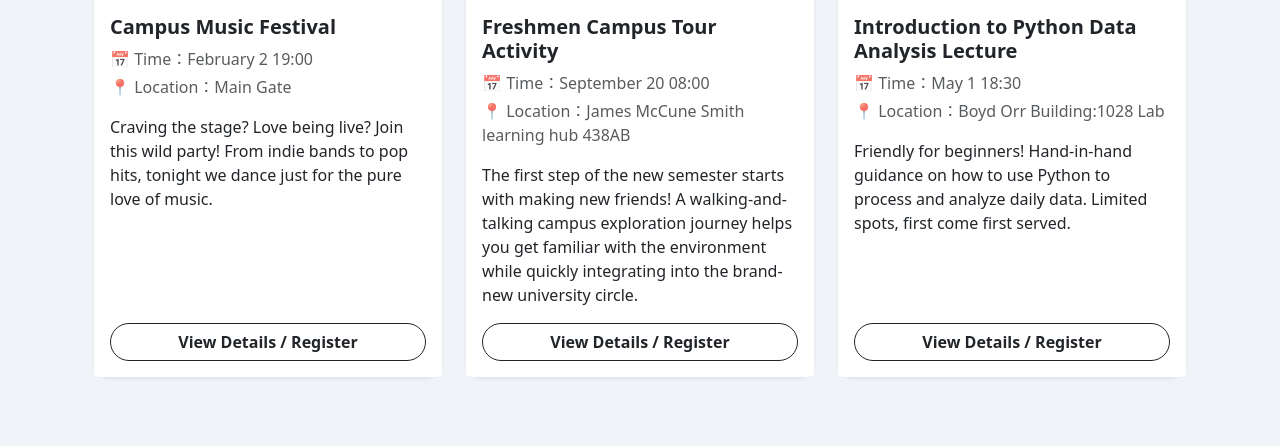
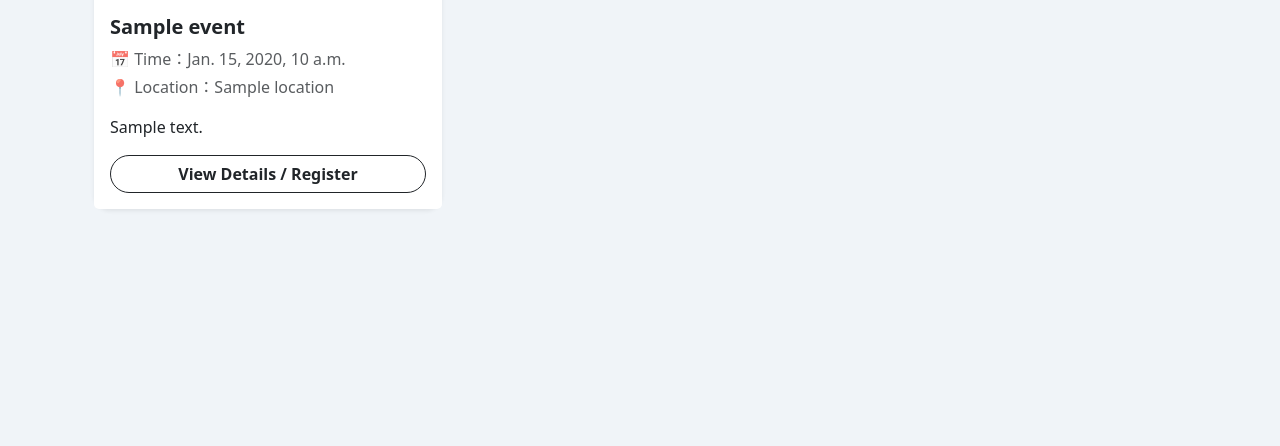
Before and after one commit to Chengyu33/ITECH-Group-DO, a Django app: template templates/Events.html in a window 1280 px wide. Shown: the part 354-800 px from the top of the page. Run offline with Django 5.2, Linux system fonts and the light colour scheme; the template is opened without the code that fills it: most values are stand-ins (such as "Sample title", 1, 10 or a date in 2020); grey boxes marked "Sample" are stand-in pictures.

Commit message:
feat: implement M2 mock data views, C1 AJAX dynamic search, and M5 time conflict detection with unit tests

```diff
--- a/static/js/main.js
+++ b/static/js/main.js
@@ -24,4 +24,58 @@ document.addEventListener("DOMContentLoaded", function() {
             }
         });
     }
+
+    // Dynamic Search Interaction
+    const searchInput = document.getElementById("searchInput");
+    const eventContainer = document.getElementById("eventContainer");
+
+    // Execute this logic only if the search input and container exist on the current page
+    if (searchInput && eventContainer) {
+        searchInput.addEventListener("keyup", function() {
+            // Get input value and strip whitespace
+            const query = searchInput.value.trim();
+
+            // Initiate AJAX request to fetch filtered data from backend
+            fetch(`/api/search/?q=${encodeURIComponent(query)}`)
+                .then(response => response.json()) // 把后端返回的数据转换成 JSON 格式
+                .then(data => {
+                    // Clear existing event cards from the container
+                    eventContainer.innerHTML = "";
+
+                    // Handle 'no results found' state
+                    if (data.events.length === 0) {
+                        eventContainer.innerHTML = "<div class='col-12 text-center text-muted mt-5'><p>No events found matching your search.</p></div>";
+                        return;
+                    }
+
+                    // Iterate through results and dynamically inject HTML cards
+                    data.events.forEach(event => {
+                        // 这里的 HTML 结构必须和 Xiangyu 在 Events.html 里写的一模一样
+                        const cardHtml = `
+                            <div class="col">
+                                <div class="card h-100 border-0 shadow-sm rounded-4">
+                                    <img src="${event.image}" class="card-img-top rounded-top-4" alt="Event Poster" style="height: 200px; object-fit: cover;">
+
+                                    <div class="card-body">
+                                        <h5 class="card-title fw-bold">${event.title}</h5>
+                                        <p class="card-text text-muted mb-1">📅 Time：${event.date_time}</p>
+                                        <p class="card-text text-muted">📍 Location：${event.location}</p>
+                                        <p class="card-text mt-2">${event.description}</p>
+                                    </div>
+
+                                    <div class="card-footer bg-white border-0 pb-3 pt-0">
+                                        <a href="#" class="btn btn-outline-dark w-100 rounded-pill fw-bold">View Details / Register</a>
+                                    </div>
+                                </div>
+                            </div>
+                        `;
+                        // Append the constructed HTML to the container
+                        eventContainer.insertAdjacentHTML('beforeend', cardHtml);
+                    });
+                })
+                .catch(error => {
+                    console.error("AJAX Error:", error);
+                });
+        });
+    }
 });
--- a/student_event_hub/urls.py
+++ b/student_event_hub/urls.py
@@ -17,9 +17,11 @@ Including another URLconf
 from django.contrib import admin
 from django.urls import path
 from django.views.generic import TemplateView
+from . import views
 
 urlpatterns = [
     path('admin/', admin.site.urls),
-    path('', TemplateView.as_view(template_name='Events.html'), name='home'),
+    path('', views.event_list, name='home'),
     path('login/', TemplateView.as_view(template_name='login.html'), name='login'),
+    path('api/search/', views.search_events, name='search_events'),
 ]
--- a/templates/Events.html
+++ b/templates/Events.html
@@ -4,20 +4,21 @@
 <div class="container mt-4 mb-5">
     <div class="d-flex justify-content-between align-items-center mb-4">
         <h2 class="fw-bold" style="color: #2c3e50;"> Upcoming Events</h2>
-        <input type="text" class="form-control w-25 rounded-pill" placeholder="Search events...">
+        <input type="text" id="searchInput" class="form-control w-25 rounded-pill" placeholder="Search events...">
     </div>
 
-    <div class="row row-cols-1 row-cols-md-2 row-cols-lg-3 g-4">
+    <div class="row row-cols-1 row-cols-md-2 row-cols-lg-3 g-4" id="eventContainer">
 
+        {% for event in events %}
         <div class="col">
             <div class="card h-100 border-0 shadow-sm rounded-4">
-                <img src="https://th.bing.com/th/id/OIP.Q1UImiWqNyOj2V93wdIO6gHaEv?w=307&h=196&c=7&r=0&o=7&pid=1.7&rm=3" class="card-img-top rounded-top-4" alt="Campus Music Festival Poster" style="height: 200px; object-fit: cover;">
+                <img src="{{ event.image }}" class="card-img-top rounded-top-4" alt="Event Poster" style="height: 200px; object-fit: cover;">
 
                 <div class="card-body">
-                    <h5 class="card-title fw-bold">Campus Music Festival</h5>
-                    <p class="card-text text-muted mb-1">📅 Time：February 2 19:00</p>
-                    <p class="card-text text-muted">📍 Location：Main Gate</p>
-                    <p class="card-text mt-2">Craving the stage? Love being live? Join this wild party! From indie bands to pop hits, tonight we dance just for the pure love of music.</p>
+                    <h5 class="card-title fw-bold">{{ event.title }}</h5>
+                    <p class="card-text text-muted mb-1">📅 Time：{{ event.date_time }}</p>
+                    <p class="card-text text-muted">📍 Location：{{ event.location }}</p>
+                    <p class="card-text mt-2">{{ event.description }}</p>
                 </div>
 
                 <div class="card-footer bg-white border-0 pb-3 pt-0">
@@ -25,37 +26,7 @@
                 </div>
             </div>
         </div>
-
-        <div class="col">
-            <div class="card h-100 border-0 shadow-sm rounded-4">
-                <img src="https://th.bing.com/th/id/OIP.NUmbQCq7CqftJ3YR-fal5AHaEw?w=265&h=180&c=7&r=0&o=7&pid=1.7&rm=3" class="card-img-top rounded-top-4" alt="Campus Tour Poster" style="height: 200px; object-fit: cover;">
-                <div class="card-body">
-                    <h5 class="card-title fw-bold">Freshmen Campus Tour Activity</h5>
-                    <p class="card-text text-muted mb-1">📅 Time：September 20 08:00</p>
-                    <p class="card-text text-muted">📍 Location：James McCune Smith learning hub 438AB</p>
-                    <p class="card-text mt-2">The first step of the new semester starts with making new friends! A walking-and-talking campus exploration journey helps you get familiar with the environment while quickly integrating into the brand-new university circle.</p>
-                </div>
-                <div class="card-footer bg-white border-0 pb-3 pt-0">
-                    <a href="#" class="btn btn-outline-dark w-100 rounded-pill fw-bold">View Details / Register</a>
-                </div>
-            </div>
+        {% endfor %}
         </div>
-
-        <div class="col">
-            <div class="card h-100 border-0 shadow-sm rounded-4">
-                <img src="https://cfmnsugzia.cloudimg.io/www.gla.ac.uk/media/Media_1188733_smxx.png?width=1400&force_format=webp" class="card-img-top rounded-top-4" alt="Introduction to Python Data Analysis Lecture Poster" style="height: 200px; object-fit: cover;">
-                <div class="card-body">
-                    <h5 class="card-title fw-bold">Introduction to Python Data Analysis Lecture</h5>
-                    <p class="card-text text-muted mb-1">📅 Time：May 1 18:30</p>
-                    <p class="card-text text-muted">📍 Location：Boyd Orr Building:1028 Lab</p>
-                    <p class="card-text mt-2">Friendly for beginners! Hand-in-hand guidance on how to use Python to process and analyze daily data. Limited spots, first come first served.</p>
-                </div>
-                <div class="card-footer bg-white border-0 pb-3 pt-0">
-                    <a href="#" class="btn btn-outline-dark w-100 rounded-pill fw-bold">View Details / Register</a>
-                </div>
-            </div>
-        </div>
-
-    </div>
 </div>
 {% endblock %}
```
Also changed, not shown: student_event_hub/services.py (added, +23 -0 lines), student_event_hub/tests.py (added, +41 -0 lines), student_event_hub/views.py (added, +54 -0 lines).
